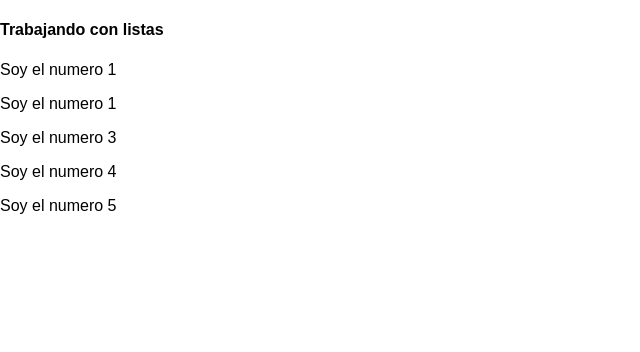
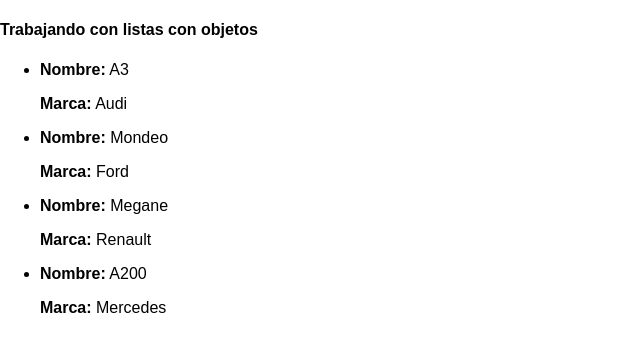
Before and after one commit to sigfried58/Learning-React, a React (Create React App) app: page / in a window 1280 px wide. Shown: the top 352 px of the page, without its empty margins (0-640 px from the left). Built offline with nearby package versions, Linux system fonts and the light colour scheme.

Commit message:
Object Array Lists

```diff
--- a/src/App.js
+++ b/src/App.js
@@ -1,14 +1,32 @@
 import React, { Component } from "react";
+import cars from "./data/cars.json";
+
+class CarItem extends Component {
+  render() {
+    const { car } = this.props;
+    return (
+      <li>
+        <p>
+          <strong>Nombre:</strong> {car.name}
+        </p>
+        <p>
+          <strong>Marca:</strong> {car.company}
+        </p>
+      </li>
+    );
+  }
+}
 
 class App extends Component {
   render() {
-    const numbers = [1, 1, 3, 4, 5];
     return (
       <div className="App">
-        <h4>Trabajando con listas</h4>
-        {numbers.map((number, index) => {
-          return <p key={index}>Soy el numero {number}</p>;
-        })}
+        <h4>Trabajando con listas con objetos</h4>
+        <ul>
+          {cars.map(car => {
+            return <CarItem key={car.id} car={car} />;
+          })}
+        </ul>
       </div>
     );
   }
--- /dev/null
+++ b/src/data/cars.json
@@ -0,0 +1,22 @@
+[
+  {
+    "id": "hkh45454",
+    "name": "A3",
+    "company": "Audi"
+  },
+  {
+    "id": "hk15454",
+    "name": "Mondeo",
+    "company": "Ford"
+  },
+  {
+    "id": "hkhuht54",
+    "name": "Megane",
+    "company": "Renault"
+  },
+  {
+    "id": "hkopo454",
+    "name": "A200",
+    "company": "Mercedes"
+  }
+]
```
